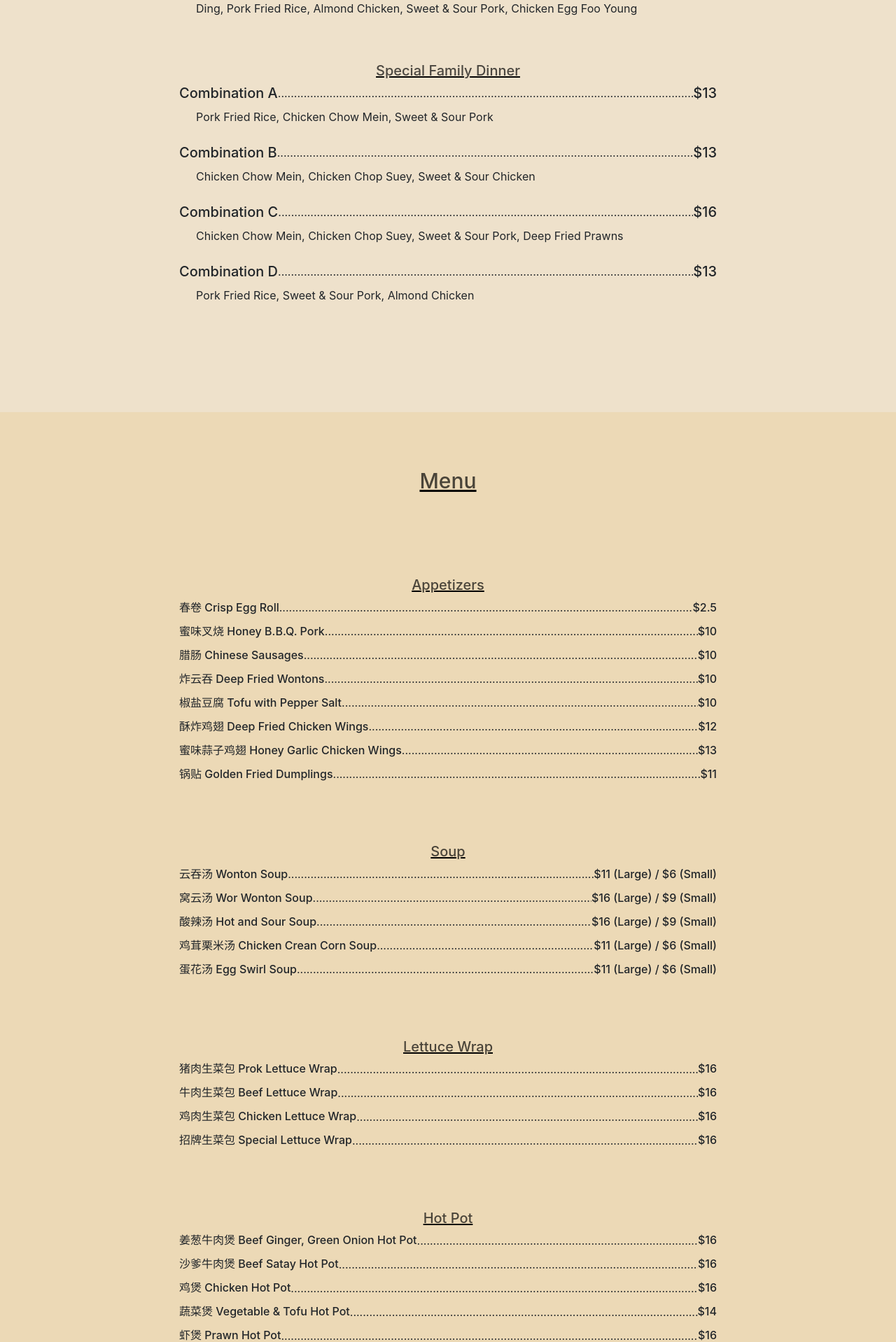
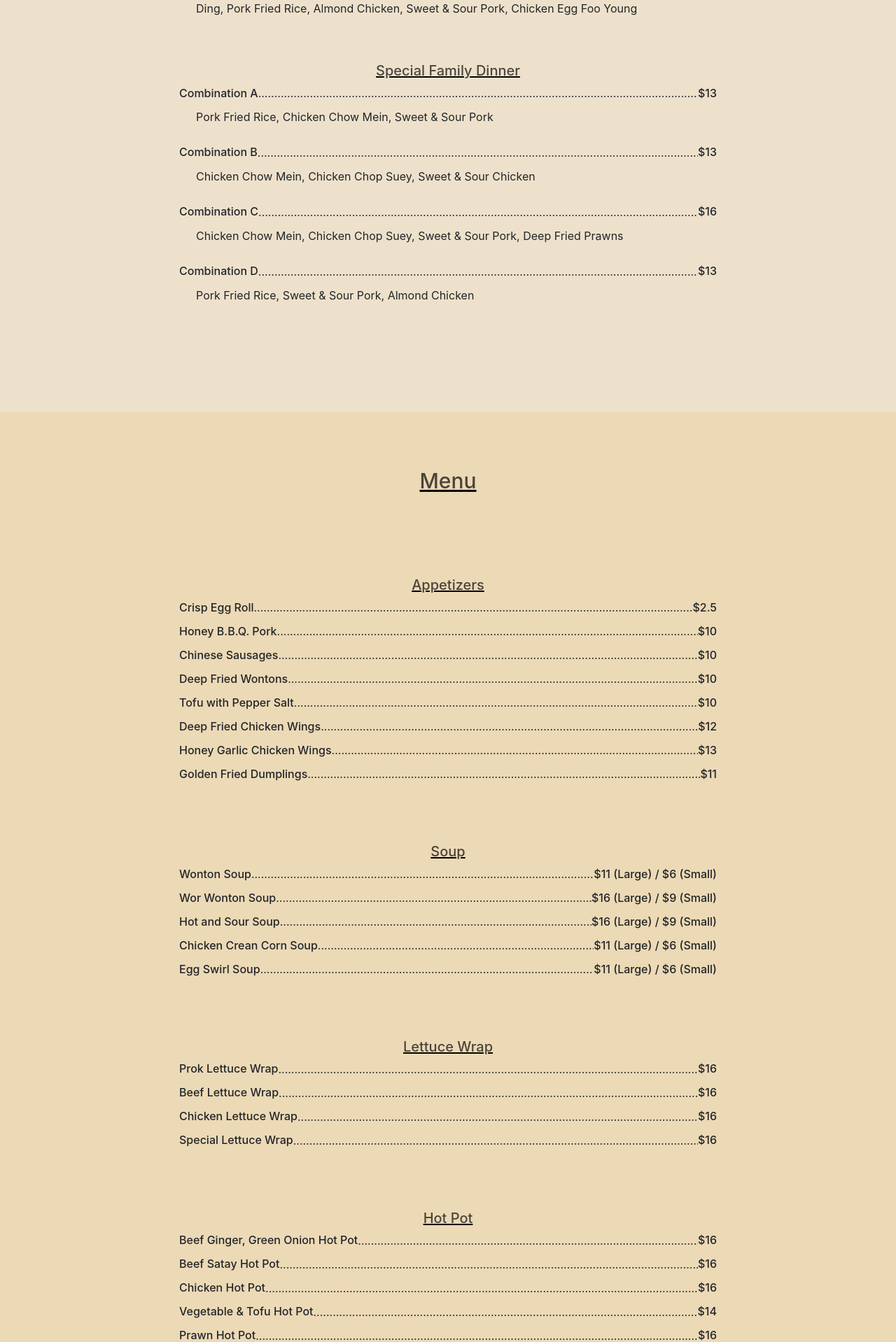
Before and after one commit to xren935/wongs-langley, a React (Create React App) app: page / in a window 1280 px wide. Shown: the part 3427-5345 px from the top of the page at 70% size. Built offline with nearby package versions, Linux system fonts and the light colour scheme.

Commit message:
updated menu

```diff
--- a/src/components/menu.jsx
+++ b/src/components/menu.jsx
@@ -15,33 +15,33 @@ class Menu extends React.Component {
 
 
   render() {
-    var appetizers = ['春卷 Crisp Egg Roll', '蜜味叉烧 Honey B.B.Q. Pork', '腊肠 Chinese Sausages', '炸云吞 Deep Fried Wontons', '椒盐豆腐 Tofu with Pepper Salt', '酥炸鸡翅 Deep Fried Chicken Wings', '蜜味蒜子鸡翅 Honey Garlic Chicken Wings', '锅贴 Golden Fried Dumplings'];
+    var appetizers = ['Crisp Egg Roll', 'Honey B.B.Q. Pork', 'Chinese Sausages', 'Deep Fried Wontons', 'Tofu with Pepper Salt', 'Deep Fried Chicken Wings', 'Honey Garlic Chicken Wings', 'Golden Fried Dumplings'];
     var appetizersprices = [2.50, 10.00, 10.00, 10.00, 10.00, 12.00, 13.00, 11.00];
-    var soups = ['云吞汤 Wonton Soup', '窝云汤 Wor Wonton Soup', '酸辣汤 Hot and Sour Soup', '鸡茸栗米汤 Chicken Crean Corn Soup', '蛋花汤 Egg Swirl Soup'];
+    var soups = ['Wonton Soup', 'Wor Wonton Soup', 'Hot and Sour Soup', 'Chicken Crean Corn Soup', 'Egg Swirl Soup'];
     var soupsprices = ['11 (Large) / $6 (Small)', '16 (Large) / $9 (Small)', '16 (Large) / $9 (Small)', '11 (Large) / $6 (Small)', '11 (Large) / $6 (Small)'];
-    var wraps = ['猪肉生菜包 Prok Lettuce Wrap', '牛肉生菜包 Beef Lettuce Wrap', '鸡肉生菜包 Chicken Lettuce Wrap', '招牌生菜包 Special Lettuce Wrap'];
+    var wraps = ['Prok Lettuce Wrap', 'Beef Lettuce Wrap', 'Chicken Lettuce Wrap', 'Special Lettuce Wrap'];
     var wrapsprices = [16, 16, 16, 16];
-    var hotpots = ['姜葱牛肉煲 Beef Ginger, Green Onion Hot Pot', '沙爹牛肉煲 Beef Satay Hot Pot', '鸡煲 Chicken Hot Pot', '蔬菜煲 Vegetable & Tofu Hot Pot', '虾煲 Prawn Hot Pot'];
+    var hotpots = ['Beef Ginger, Green Onion Hot Pot', 'Beef Satay Hot Pot', 'Chicken Hot Pot', 'Vegetable & Tofu Hot Pot', 'Prawn Hot Pot'];
     var hotpotsprices = [16, 16, 16, 14, 16];
-    var ribs = ['咕噜肉 Sweet & Sour Pork', '蒜子干肉 Dry Garlic Pork', '蜜味蒜子肉 Honey Garlic Pork', '蜜味蒜子骨 Honey Garlic Ribs', '蒜子肉 Dry Garlic Ribs'];
+    var ribs = ['Sweet & Sour Pork', 'Dry Garlic Pork', 'Honey Garlic Pork', 'Honey Garlic Ribs', 'Dry Garlic Ribs'];
     var ribsprices = [14, 14, 15, 15, 14];
-    var chops = ['鸡球杂菜 Chicken Chop Suey', '牛肉杂菜 Beef Chop Suey', '叉烧杂菜 B.B.Q. Pork Chop Suey', '清炒杂菜 Vegetables Chop Suey', '蘑菇芙蓉 Mushroom Chop Suey', '招牌杂菜 Special Chop Suey', '蚝油白菜 Bak Choy with Oyster Sauce', '虾仁杂菜 Prawn Chop Suey'];
+    var chops = ['Chicken Chop Suey', 'Beef Chop Suey', 'B.B.Q. Pork Chop Suey', 'Vegetables Chop Suey', 'Mushroom Chop Suey', 'Special Chop Suey', 'Bak Choy with Oyster Sauce', 'Prawn Chop Suey'];
     var chopsprices = [13, 14, 13, 13, 13, 13, 13, 15];
-    var fooyoungs = ['鸡丝芙蓉 Chicken Egg Foo Young', '叉烧芙蓉 B.B.Q. Pork Egg Foo Young', '蘑菇芙蓉 Mushrooms Egg Foo Young', '招牌芙蓉 Special Foo Young', '虾仁芙蓉 Shrimp Egg Foo Young'];
+    var fooyoungs = ['Chicken Egg Foo Young', 'B.B.Q. Pork Egg Foo Young', 'Mushrooms Egg Foo Young', 'Special Foo Young', 'Shrimp Egg Foo Young'];
     var fooyoungsprices = [12, 12, 12, 13, 13];
-    var friedrices = ['叉烧炒饭 B.B.Q. Pork Fried Rice', '鸡丝炒饭 Chicken Fried Rice', '牛肉炒饭 Beef Fried Rice', '什菜炒饭 Vegetables Fried Rice', '蘑菇炒饭 Mushroom Fried Rice', '虾仁炒饭 Shrimps Fried Rice', '招牌炒饭 Special Fried Rice', '蘑菇鸡丝炒饭 Chicken Mushroom Fried Rice', '咖喱牛肉炒饭 Curry Beef Fried Rice', '咖喱鸡肉炒饭 Curry Chicken Fried Rice', '鲜茄牛肉炒饭 Beef Tomato Fried Rice'];
+    var friedrices = ['B.B.Q. Pork Fried Rice', 'Chicken Fried Rice', 'Beef Fried Rice', 'Vegetables Fried Rice', 'Mushroom Fried Rice', 'Shrimps Fried Rice', 'Special Fried Rice', 'Chicken Mushroom Fried Rice', 'Curry Beef Fried Rice', 'Curry Chicken Fried Rice', 'Beef Tomato Fried Rice'];
     var friedricesprices = [11, 11, 11, 11, 11, 12, 12, 12, 12, 12, 12];
-    var chickens = ['杏仁酥鸡 Almond Chicken', '柠檬软鸡 Lemon Chicken', '甜酸鸡球 Sweet & Sour Chicken', '咖喱鸡片 Chicken with Curry Sauce (Hot)', '豉汁鸡片 Chicken with Black Bean Sauce (Hot)', '四川鸡片 Chicken in Szechuan Sauce (Hot)', '杏仁鸡丁 Almond Guy Ding', '腰果鸡丁 Cashew Guy Ding', '宫保鸡丁 Gung Bo Guy Ding (Hot)', '白菜鸡丁 Chicken with Bok Choy', '百加利鸡片 Chicken with Broccoli'];
+    var chickens = ['Almond Chicken', 'Lemon Chicken', 'Sweet & Sour Chicken', 'Chicken with Curry Sauce (Hot)', 'Chicken with Black Bean Sauce (Hot)', 'Chicken in Szechuan Sauce (Hot)', 'Almond Guy Ding', 'Cashew Guy Ding', 'Gung Bo Guy Ding (Hot)', 'Chicken with Bok Choy', 'Chicken with Broccoli'];
     var chickensprices = [14, 14, 14, 13, 13, 13, 14, 14, 13, 13, 13];
-    var beefs = ['百加利牛肉 Beef with Broccoli', '白菜牛肉 Beef with Bok Choy', '豉汁牛肉四季豆 Beef Green Beans Black Bean Sauce', '椒盐四季豆 Green Beans with Pepper Salt', '雪豆牛肉 Beef with Snow Peas', '咖喱牛肉 Beef with Curry Sauce (Hot)', '豉汁牛肉 Beef with Black Bean Sauce', '四川牛肉 Beef with Szechuan Sauce (Hot)', '黑椒牛肉 Beef with Black Pepper Sauce (Hot)', '干炸牛柳丝 Ginger Fried Shredded Beef (Hot)', '鲜茄牛肉 Beef with Fresh Tomato'];
+    var beefs = ['Beef with Broccoli', 'Beef with Bok Choy', 'Beef Green Beans Black Bean Sauce', 'Green Beans with Pepper Salt', 'Beef with Snow Peas', 'Beef with Curry Sauce (Hot)', 'Beef with Black Bean Sauce', 'Beef with Szechuan Sauce (Hot)', 'Beef with Black Pepper Sauce (Hot)', 'Ginger Fried Shredded Beef (Hot)', 'Beef with Fresh Tomato'];
     var beefsprices = [14, 14, 15, 15, 15, 14, 14, 14, 14, 15, 14];
-    var seafoods = ['酥炸虾球 Deep Fried Prawns', '虾球加百加利 Prawns with Broccoli', '白菜虾球 Prawns with Bok Choy', '雪豆虾球 Prawns with Snow Peas', '豉汁虾球 Prawns with Black Bean Sauce', '四川虾球 Prawns in Szechuan Sauce', '咖喱虾球 Prawns with Curry Sauce (Hot)', '椒盐虾 Prawns (Shell in) in Pepper Salt (Hot)', '椒盐鲜鱿 Deep Fried Squid in Pepper Sauce (Hot)', '豉汁鲜鱿 Squid with Black Bean Sauce (Hot)', '咖喱鲜鱿 Squid with Curry Sauce (Hot)', '雪豆带子 Scallops with Snow Peas', '带子杂菜 Scallops with Vegetable']
+    var seafoods = ['Deep Fried Prawns', 'Prawns with Broccoli', 'Prawns with Bok Choy', 'Prawns with Snow Peas', 'Prawns with Black Bean Sauce', 'Prawns in Szechuan Sauce', 'Prawns with Curry Sauce (Hot)', 'Prawns (Shell in) in Pepper Salt (Hot)', 'Deep Fried Squid in Pepper Sauce (Hot)', 'Squid with Black Bean Sauce (Hot)', 'Squid with Curry Sauce (Hot)', 'Scallops with Snow Peas', 'Scallops with Vegetable'];
     var seafoodsprices = [15, 15, 15, 16, 15, 15, 15, 16, 16, 15, 15, 16, 15];
-    var chowmeins = ['鸡丝炒面 Chicken Chow Mein', '牛肉炒面 Beef Chow Mein', '叉烧炒面 B.B.Q. Pork Chow Mein', '蘑菇炒面 Mushroom Chow Mein', '什菜炒面 Vegetables Chow Mein', '虾仁炒面 Shrimps Chow Mein', '招牌炒面 Special Chow Mein', '蘑菇鸡丝炒面 Chicken Mushroom Chow Mein', '咖喱鸡丝炒面 Curry Chicken Chow Mein', '咖喱牛肉炒面 Curry Beef Chow Mein', '鲜茄鸡丝炒面 Chicken Tomato Chow Mein', '鲜茄牛肉炒面 Beef Tomato Chow Mein', '上海粗炒 Shanghai Chow Mein', '星洲炒米 Singapore Fried Rice Noodle', '干炒牛河 Beef Chow Fun', '时菜牛河 Beef and Vegetables Chow Fun', '豉椒牛河 Beef Chow Fun with Black Bean Sauce'];
+    var chowmeins = ['Chicken Chow Mein', 'Beef Chow Mein', 'B.B.Q. Pork Chow Mein', 'Mushroom Chow Mein', 'Vegetables Chow Mein', 'Shrimps Chow Mein', 'Special Chow Mein', 'Chicken Mushroom Chow Mein', 'Curry Chicken Chow Mein', 'Curry Beef Chow Mein', 'Chicken Tomato Chow Mein', 'Beef Tomato Chow Mein', 'Shanghai Chow Mein', 'Singapore Fried Rice Noodle', 'Beef Chow Fun', 'Beef and Vegetables Chow Fun', ' Beef Chow Fun with Black Bean Sauce'];
     var chowmeinsprices = [11, 11, 11, 11, 11, 11, 11, 11, 11, 11, 11, 11, 13, 11, 13, 13, 13];
-    var crispchowmeins = ['广东炒面 Cantonese Chow Mein (Crispy)', '牛丝炒面 Ginger Beef Chow Mein (Crispy)', '鸡丝炒面 Chicken Chow Mein (Crispy)', '牛肉炒面 Beef Chow Mein (Crispy)', '虾仁炒面 Prawn Chow Mein (Crispy)'];
+    var crispchowmeins = ['Cantonese Chow Mein (Crispy)', 'Ginger Beef Chow Mein (Crispy)', 'Chicken Chow Mein (Crispy)', 'Beef Chow Mein (Crispy)', 'Prawn Chow Mein (Crispy)'];
     var crispchowmeinsprices = [14, 14, 14, 14, 15];
-    var sides = ['甜酸汁 Sweet and Sour Sauce', '咖喱汁 Curry Sauce', '柠檬汁 Lemon Sauce', '豉汁 Black Bean Sauce', '白饭 Steamed Rice', '炸薯条 French Fries', '芝麻 Seasame Seed', '辣椒酱 Hot Sauce', '辣椒油 Hot Oil', '罐装汽水 Canned Pop'];
+    var sides = ['Sweet and Sour Sauce', 'Curry Sauce', 'Lemon Sauce', 'Black Bean Sauce', 'Steamed Rice', 'French Fries', 'Seasame Seed', 'Hot Sauce', 'Hot Oil', 'Canned Pop'];
     var sidesprices = [3, 3, 3, 3, 3, 6, 1, 1, 1, 2.5];
 
     function getItemList(items, prices){
--- a/src/static/combo.css
+++ b/src/static/combo.css
@@ -19,6 +19,10 @@
     text-align: center;
 }
 
+.combo h5 {
+    font-size: 2vh;
+}
+
 .combo .subtitle {
     font-size: 2.5vh;
     padding-top: 5%;
```
